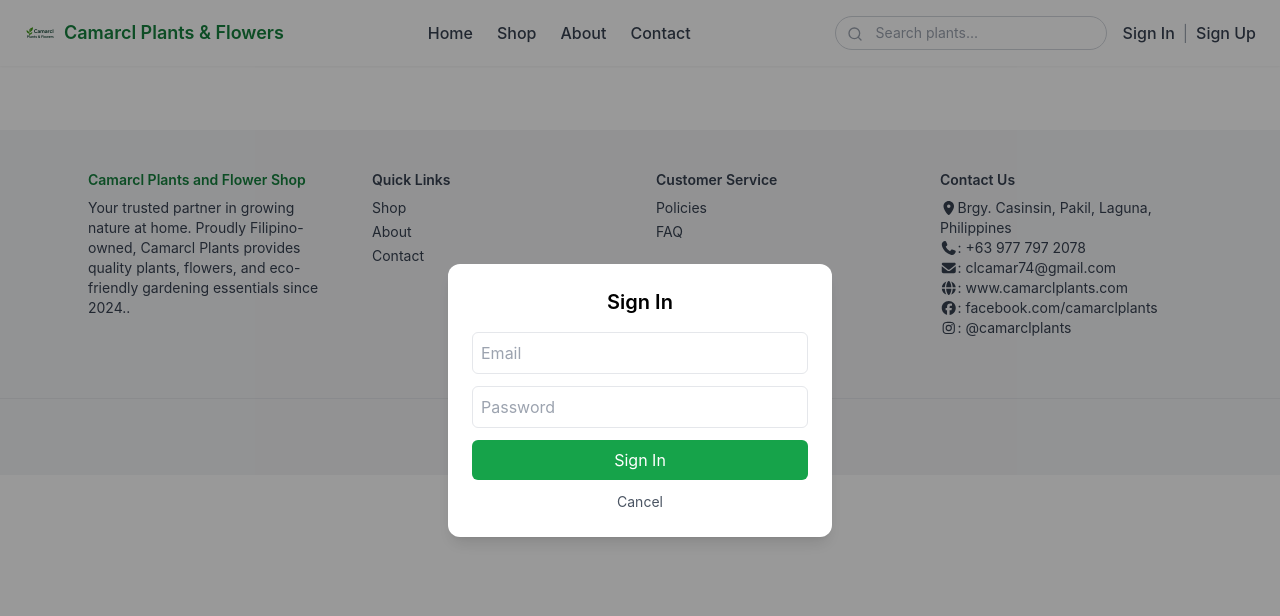
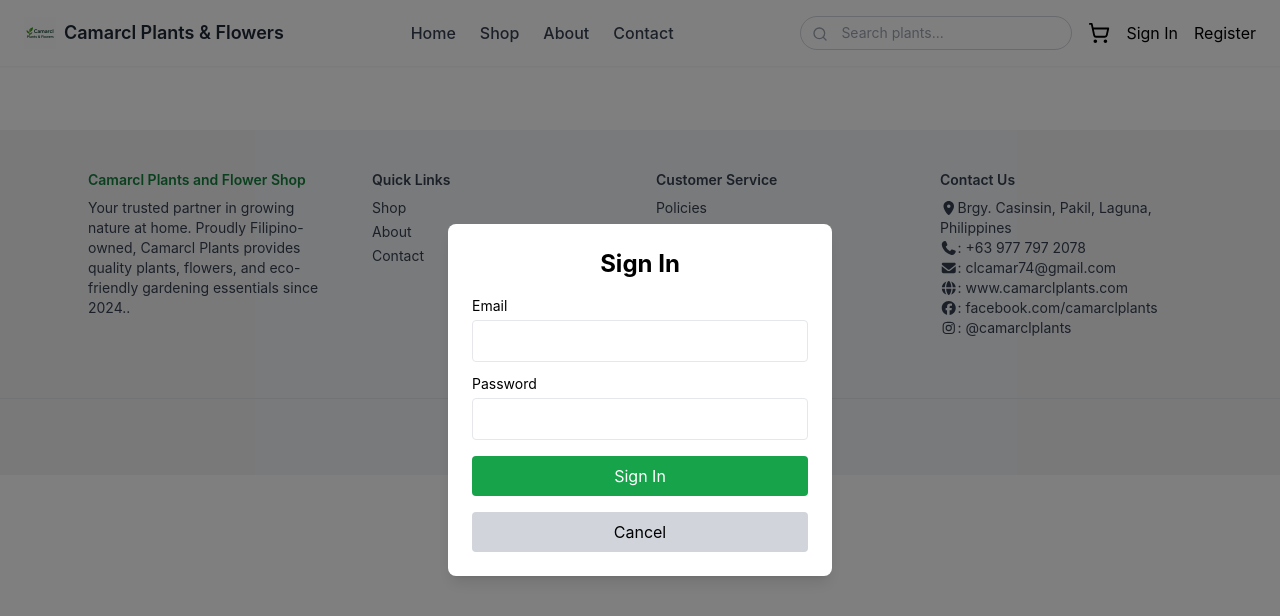
Before and after one commit to mbbaet19/camarcl-frontend, a React (Create React App) app: page /profile in a window 1280 px wide. Both pictures are taken after a click on the button "Sign In". Shown: the top 616 px of the page. Built offline with nearby package versions, Linux system fonts and the light colour scheme; no server answers.

Commit message:
Updated Navbar, Signin, SignUp and added Profile

```diff
--- a/src/App.jsx
+++ b/src/App.jsx
@@ -1,5 +1,10 @@
-import React, { useState } from "react";
-import { BrowserRouter, Routes, Route } from "react-router-dom";
+//import React, { useState } from "react";
+//import { BrowserRouter, Routes, Route } from "react-router-dom";
+
+import { BrowserRouter, Routes, Route, Navigate } from "react-router-dom";
+import { useEffect, useState } from "react";
+import { onAuthStateChanged } from "firebase/auth";
+import { auth } from "./firebaseConfig.js";
 import SignInModal from "./components/SignInModal";
 import SignUpModal from "./components/SignUpModal";
 import Navbar from "./components/Navbar";
@@ -13,6 +18,7 @@ import About from "./pages/About";
 import Contact from "./pages/Contact";
 import Policies from "./pages/Policies";
 import FAQ from "./pages/FAQ";
+import Profile from "./pages/Profile";
 
 
 import { CartProvider } from "./context/CartContext";
@@ -20,6 +26,16 @@ import { CartProvider } from "./context/CartContext";
 function App() {
   const [showSignIn, setShowSignIn] = useState(false);
   const [showSignUp, setShowSignUp] = useState(false);
+
+  const [user, setUser] = useState(null);
+
+   // Listen to login/logout state
+      useEffect(() => {
+        const unsub = onAuthStateChanged(auth, (currentUser) => {
+          setUser(currentUser);
+        });
+        return () => unsub();
+      }, []);
 
   return (
     <BrowserRouter>
@@ -38,6 +54,14 @@ function App() {
           <Route path="/policies" element={<Policies />} />
           <Route path="/faq" element={<FAQ />} />
           <Route path="/checkout" element={<Checkout />} />
+
+          {/* 🔐 PROTECTED ROUTE */}
+          <Route
+            path="/profile"
+            element={
+              user ? <Profile /> : <Navigate to="/profile" replace />
+            }
+          />
         </Routes>
 
         <Footer />
--- a/src/components/Navbar.jsx
+++ b/src/components/Navbar.jsx
@@ -1,79 +1,98 @@
-import React from "react";
+import React, { useEffect, useState } from "react";
 import { Link } from "react-router-dom";
-import { ShoppingCart, Search } from "lucide-react";
-import { useCart } from "../context/CartContext";
+import { Search, ShoppingCart } from "lucide-react";
+import { auth, db } from "../firebaseConfig.js";
+import { onAuthStateChanged, signOut } from "firebase/auth";
+import { doc, getDoc } from "firebase/firestore";
 
-function Navbar({ onSignIn, onSignUp }) {
-  const { cartCount } = useCart();
+const Navbar = ({ onSignIn, onSignUp }) => {
+  const [userData, setUserData] = useState(null);
+
+  useEffect(() => {
+    const unsub = onAuthStateChanged(auth, async (user) => {
+      if (user) {
+        const ref = doc(db, "users", user.uid);
+        const snap = await getDoc(ref);
+        if (snap.exists()) {
+          setUserData(snap.data());
+        }
+      } else {
+        setUserData(null);
+      }
+    });
+
+    return () => unsub();
+  }, []);
+
+  const handleLogout = async () => {
+    await signOut(auth);
+    window.location.href = "/";
+  };
 
   return (
     <nav className="bg-white shadow-sm sticky top-0 z-50">
       <div className="max-w-7xl mx-auto px-6 py-4 flex items-center justify-between">
-        {/* Left: Logo and Name */}
-        <div className="flex items-center space-x-2">
+
+        {/* LOGO */}
+        <Link to="/" className="flex items-center space-x-2">
           <img
             src="/logo.png"
             alt="logo"
             className="w-8 h-8"
           />
-          <span className="font-semibold text-lg text-green-700">
+          <span className="font-semibold text-lg text-gray-800">
             Camarcl Plants & Flowers
           </span>
-        </div>
+        </Link>
 
-        {/* Center: Nav Links */}
+        {/* LINKS */}
         <ul className="hidden md:flex space-x-6 font-medium text-gray-700">
-          <li>
-            <Link to="/" className="hover:text-green-600">Home</Link>
-          </li>
-          <li>
-            <Link to="/products" className="hover:text-green-600">Shop</Link>
-          </li>
-          <li>
-            <Link to="/about" className="hover:text-green-600">About</Link>
-          </li>
-          <li>
-            <Link to="/contact" className="hover:text-green-600">Contact</Link>
-          </li>
-
+          <li><Link to="/" className="hover:text-green-600">Home</Link></li>
+          <li><Link to="/products" className="hover:text-green-600">Shop</Link></li>
+          <li><Link to="/about" className="hover:text-green-600">About</Link></li>
+          <li><Link to="/contact" className="hover:text-green-600">Contact</Link></li>
         </ul>
 
-        {/* Right: Search, Cart, and Auth Buttons */}
+        {/* RIGHT SIDE */}
         <div className="flex items-center space-x-4">
-          {/* Search Bar */}
+          {/* Search */}
           <div className="relative hidden sm:block">
             <input
               type="text"
               placeholder="Search plants..."
-              className="border border-gray-300 rounded-full pl-10 pr-3 py-1.5 text-sm focus:outline-none focus:ring-2 focus:ring-green-500"
+              className="border border-gray-300 rounded-full pl-10 pr-3 py-1.5 text-sm"
             />
-            <Search
-              size={16}
-              className="absolute left-3 top-2.5 text-gray-400"
-            />
+            <Search size={16} className="absolute left-3 top-2.5 text-gray-400" />
           </div>
 
+          {/* CART */}
+          <Link to="/cart" className="relative hover:text-green-600">
+            <ShoppingCart size={22} />
+          </Link>
 
-          {/* Sign In / Sign Up */}
-          <div className="flex items-center space-x-2">
-            <button
-              onClick={onSignIn}
-              className="text-gray-700 hover:text-green-600 font-medium"
-            >
-              Sign In
-            </button>
-            <span className="text-gray-400">|</span>
-            <button
-              onClick={onSignUp}
-              className="text-gray-700 hover:text-green-600 font-medium"
-            >
-              Sign Up
-            </button>
-          </div>
+          {/* USER AREA */}
+          {!userData ? (
+            <>
+              <button onClick={onSignIn} className="hover:text-green-600">Sign In</button>
+              <button onClick={onSignUp} className="hover:text-green-600">Register</button>
+            </>
+          ) : (
+            <div className="flex items-center space-x-3">
+              <span className="font-medium text-green-700">
+                Hello, {userData.name}!
+              </span>
+              <button
+                onClick={handleLogout}
+                className="text-red-600 hover:text-red-800"
+              >
+                Logout
+              </button>
+            </div>
+          )}
         </div>
       </div>
     </nav>
   );
-}
+};
 
 export default Navbar;
--- a/src/components/SignInModal.jsx
+++ b/src/components/SignInModal.jsx
@@ -1,6 +1,6 @@
 import React, { useState } from "react";
+import { auth } from "../firebaseConfig.js";
 import { signInWithEmailAndPassword } from "firebase/auth";
-import { auth } from "../firebaseConfig";
 
 const SignInModal = ({ onClose }) => {
   const [email, setEmail] = useState("");
@@ -9,47 +9,69 @@ const SignInModal = ({ onClose }) => {
 
   const handleSignIn = async (e) => {
     e.preventDefault();
+    setError("");
+
     try {
       await signInWithEmailAndPassword(auth, email, password);
-      alert("Login successful!");
+
+      // Close modal
       onClose();
+
+      // Redirect to profile
+      window.location.href = "/profile";
     } catch (err) {
-      setError("Invalid email or password");
+      console.error(err);
+      setError(err.message.replace("Firebase:", ""));
     }
   };
 
+  const handleModalClick = (e) => e.stopPropagation();
+
   return (
-    <div className="fixed inset-0 bg-black bg-opacity-40 flex justify-center items-center z-50">
-      <div className="bg-white p-6 rounded-xl w-96 shadow-lg">
-        <h2 className="text-xl font-semibold mb-4 text-center">Sign In</h2>
-        <form onSubmit={handleSignIn} className="space-y-3">
+    <div
+      className="fixed inset-0 bg-black bg-opacity-50 flex items-center justify-center z-50"
+      onClick={onClose}
+    >
+      <div
+        className="bg-white p-6 rounded-lg w-96 shadow-lg"
+        onClick={handleModalClick}
+      >
+        <h2 className="text-2xl font-bold mb-4 text-center">Sign In</h2>
+
+        {error && (
+          <p className="text-red-600 text-sm mb-3 text-center">{error}</p>
+        )}
+
+        <form onSubmit={handleSignIn}>
+          <label className="text-sm block mb-1">Email</label>
           <input
             type="email"
-            placeholder="Email"
-            className="w-full border p-2 rounded-md"
+            className="w-full p-2 border rounded mb-3"
             value={email}
             onChange={(e) => setEmail(e.target.value)}
             required
           />
+
+          <label className="text-sm block mb-1">Password</label>
           <input
             type="password"
-            placeholder="Password"
-            className="w-full border p-2 rounded-md"
+            className="w-full p-2 border rounded mb-4"
             value={password}
             onChange={(e) => setPassword(e.target.value)}
             required
           />
-          {error && <p className="text-red-500 text-sm">{error}</p>}
+
           <button
             type="submit"
-            className="w-full bg-green-600 text-white p-2 rounded-md hover:bg-green-700 transition"
+            className="w-full bg-green-600 text-white py-2 rounded hover:bg-green-700 transition"
           >
             Sign In
           </button>
         </form>
+
         <button
+          className="mt-4 w-full py-2 bg-gray-300 rounded hover:bg-gray-400 transition"
           onClick={onClose}
-          className="mt-3 text-gray-600 text-sm hover:underline w-full text-center"
         >
           Cancel
         </button>
--- a/src/components/SignUpModal.jsx
+++ b/src/components/SignUpModal.jsx
@@ -1,55 +1,109 @@
 import React, { useState } from "react";
-import { auth } from "../firebaseConfig";
+import { auth, db } from "../firebaseConfig.js";
 import { createUserWithEmailAndPassword } from "firebase/auth";
+import { doc, setDoc } from "firebase/firestore";
 
 const SignUpModal = ({ onClose }) => {
+  const [name, setName] = useState("");
+  const [role, setRole] = useState("customer");
   const [email, setEmail] = useState("");
   const [password, setPassword] = useState("");
   const [error, setError] = useState("");
 
   const handleSignUp = async (e) => {
     e.preventDefault();
+    setError("");
+
     try {
-      await createUserWithEmailAndPassword(auth, email, password);
-      alert("Account created successfully!");
+      const userCredential = await createUserWithEmailAndPassword(
+        auth,
+        email,
+        password
+      );
+
+      const user = userCredential.user;
+
+      // Save to Firestore
+      await setDoc(doc(db, "users", user.uid), {
+        name,
+        email,
+        role,
+        createdAt: new Date(),
+      });
+
       onClose();
+      window.location.href = "/profile"; // Redirect
     } catch (err) {
-      setError(err.message);
+      setError(err.message.replace("Firebase:", ""));
     }
   };
 
+  const stopPropagation = (e) => e.stopPropagation();
+
   return (
-    <div className="fixed inset-0 bg-black bg-opacity-40 flex justify-center items-center z-50">
-      <div className="bg-white p-6 rounded-xl w-96 shadow-lg">
-        <h2 className="text-xl font-semibold mb-4 text-center">Create Account</h2>
-        <form onSubmit={handleSignUp} className="space-y-3">
+    <div
+      className="fixed inset-0 bg-black bg-opacity-50 flex items-center justify-center z-50"
+      onClick={onClose}
+    >
+      <div
+        className="bg-white p-6 rounded-lg w-96 shadow-lg"
+        onClick={stopPropagation}
+      >
+        <h2 className="text-2xl font-bold mb-4 text-center">Create Account</h2>
+
+        {error && (
+          <p className="text-red-600 text-sm mb-2 text-center">{error}</p>
+        )}
+
+        <form onSubmit={handleSignUp}>
+          <label className="text-sm block mb-1">Full Name</label>
+          <input
+            type="text"
+            className="w-full p-2 border rounded mb-3"
+            value={name}
+            onChange={(e) => setName(e.target.value)}
+            required
+          />
+
+          <label className="text-sm block mb-1">Email</label>
           <input
             type="email"
-            placeholder="Email"
-            className="w-full border p-2 rounded-md"
+            className="w-full p-2 border rounded mb-3"
             value={email}
             onChange={(e) => setEmail(e.target.value)}
             required
           />
+
+          <label className="text-sm block mb-1">Password</label>
           <input
             type="password"
-            placeholder="Password"
-            className="w-full border p-2 rounded-md"
+            className="w-full p-2 border rounded mb-3"
             value={password}
             onChange={(e) => setPassword(e.target.value)}
             required
           />
-          {error && <p className="text-red-500 text-sm">{error}</p>}
+
+          <label className="text-sm block mb-1">Role</label>
+          <select
+            className="w-full p-2 border rounded mb-4"
+            value={role}
+            onChange={(e) => setRole(e.target.value)}
+          >
+            <option value="customer">Customer</option>
+            <option value="admin">Admin / Owner</option>
+          </select>
+
           <button
             type="submit"
-            className="w-full bg-green-600 text-white p-2 rounded-md hover:bg-green-700 transition"
+            className="w-full bg-green-600 text-white py-2 rounded hover:bg-green-700 transition"
           >
-            Sign Up
+            Create Account
           </button>
         </form>
+
         <button
+          className="mt-4 w-full py-2 bg-gray-300 rounded hover:bg-gray-400 transition"
           onClick={onClose}
-          className="mt-3 text-gray-600 text-sm hover:underline w-full text-center"
         >
           Cancel
         </button>
--- /dev/null
+++ b/src/pages/Profile.jsx
@@ -0,0 +1,77 @@
+import React, { useEffect, useState } from "react";
+import { auth, db } from "../firebaseConfig.js";
+import { doc, getDoc, updateDoc } from "firebase/firestore";
+import { onAuthStateChanged } from "firebase/auth";
+
+export default function ProfilePage() {
+  const [user, setUser] = useState(null);
+  const [formData, setFormData] = useState({
+    name: "",
+    email: "",
+    role: "",
+  });
+
+  useEffect(() => {
+    const unsubscribe = onAuthStateChanged(auth, async (currentUser) => {
+      if (currentUser) {
+        setUser(currentUser);
+        const docRef = doc(db, "users", currentUser.uid);
+        const userSnap = await getDoc(docRef);
+        if (userSnap.exists()) {
+          setFormData(userSnap.data());
+        }
+      }
+    });
+    return () => unsubscribe();
+  }, []);
+
+  const handleChange = (e) => {
+    setFormData({ ...formData, [e.target.name]: e.target.value });
+  };
+
+  const handleUpdate = async () => {
+    if (!user) return;
+    const docRef = doc(db, "users", user.uid);
+    await updateDoc(docRef, formData);
+    alert("Profile updated successfully!");
+  };
+
+  if (!user) return <p>Loading...</p>;
+
+  return (
+    <div className="p-6 max-w-xl mx-auto">
+      <h1 className="text-2xl font-bold mb-4">Profile</h1>
+
+      <label className="block mb-2">Name</label>
+      <input
+        name="name"
+        value={formData.name}
+        onChange={handleChange}
+        className="border p-2 w-full rounded mb-4"
+      />
+
+      <label className="block mb-2">Email</label>
+      <input
+        name="email"
+        value={formData.email}
+        disabled
+        className="border p-2 w-full rounded mb-4 bg-gray-200"
+      />
+
+      <label className="block mb-2">Role</label>
+      <input
+        name="role"
+        value={formData.role}
+        disabled
+        className="border p-2 w-full rounded mb-4 bg-gray-200"
+      />
+
+      <button
+        onClick={handleUpdate}
+        className="bg-blue-600 text-white px-4 py-2 rounded"
+      >
+        Update
+      </button>
+    </div>
+  );
+}
```
